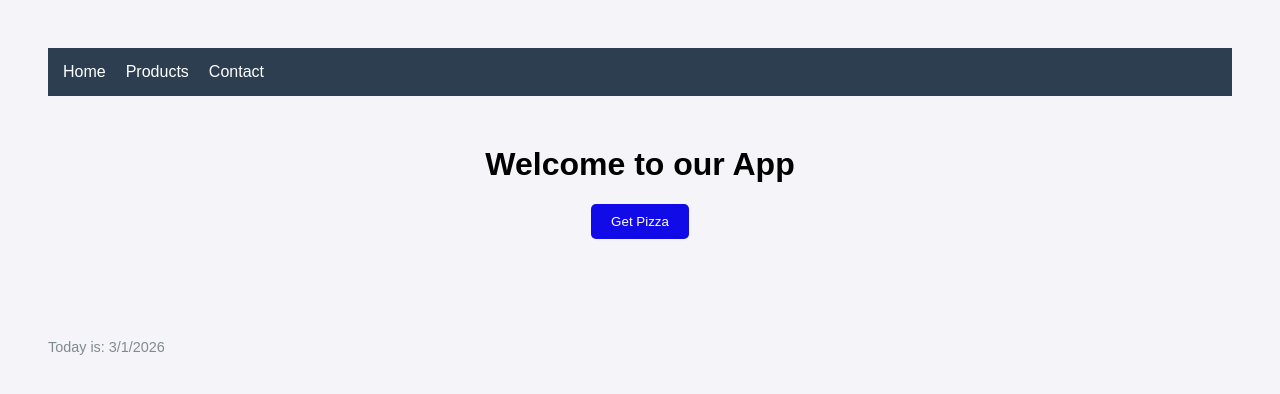
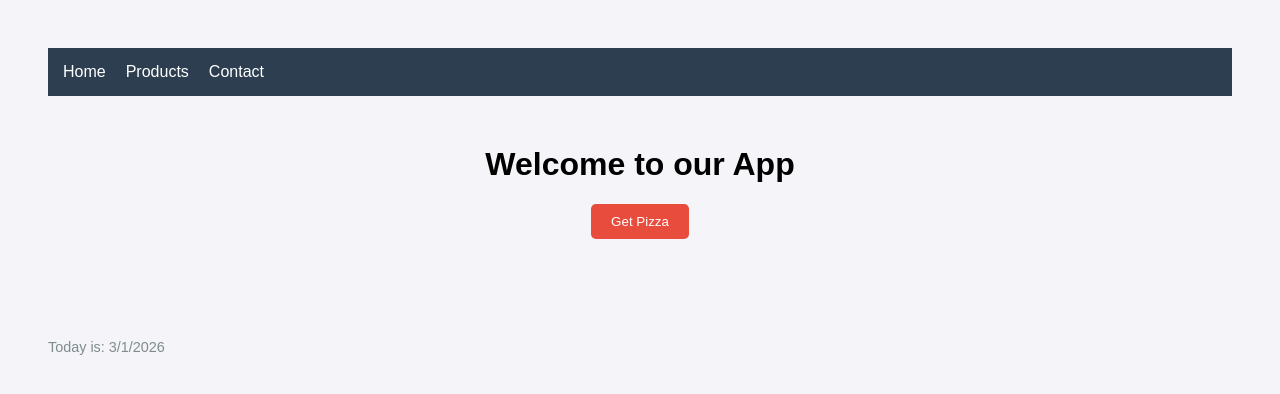
Before and after one commit to TeviBo/visual-testing-ai-testing-framework, a website: page index.html in a window 1280 px wide. Drawn offline with Linux system fonts and the light colour scheme.

Commit message:
Rollback Get Pizza button color changes

```diff
--- a/index.html
+++ b/index.html
@@ -7,7 +7,7 @@
         body { font-family: sans-serif; padding: 40px; background: #f4f4f9; }
         nav { background: #2c3e50; padding: 15px; color: white; display: flex; gap: 20px; }
         .hero { margin-top: 50px; text-align: center; }
-        .btn-pizza { background: #110be7; color: white; padding: 10px 20px; border: none; border-radius: 5px; cursor: pointer; }
+        .btn-pizza { background: #e74c3c; color: white; padding: 10px 20px; border: none; border-radius: 5px; cursor: pointer; }
         .footer { margin-top: 100px; color: #7f8c8d; font-size: 0.9em; }
     </style>
 </head>
```
